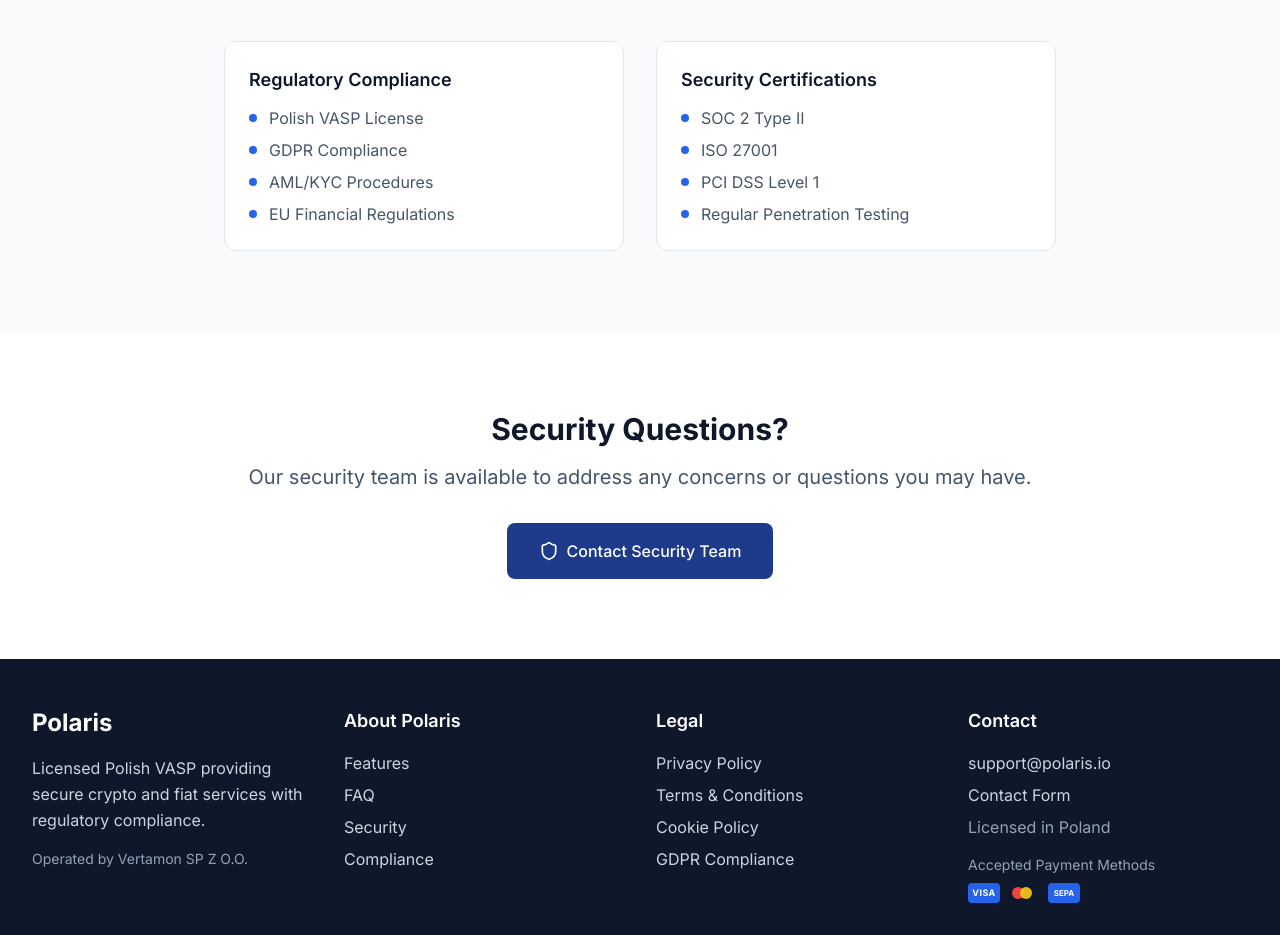
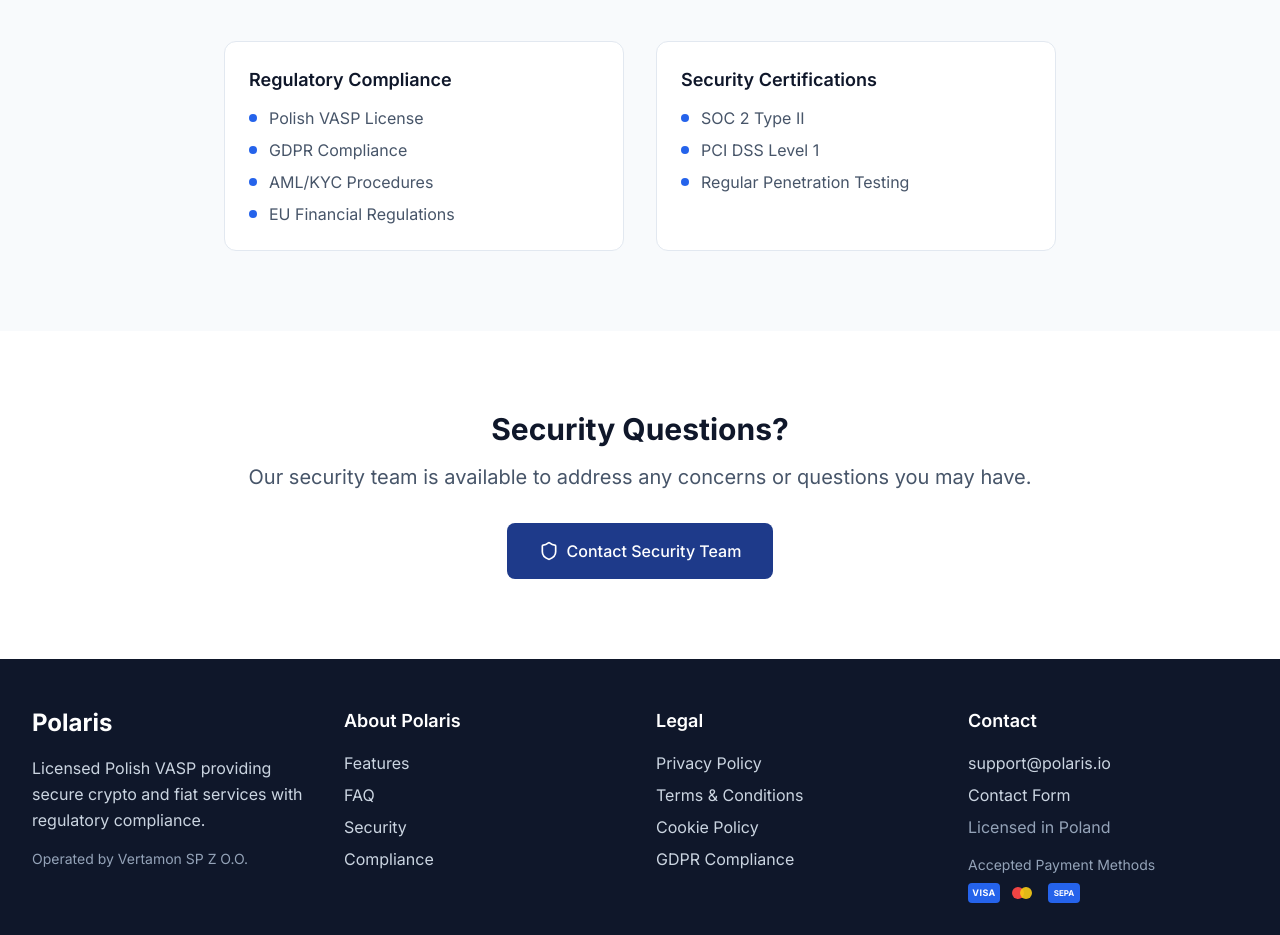
Before and after one commit to iabdulqadeer/polaris-crypto-gateway, a React (Vite) app: page /security in a window 1280 px wide. Shown: the part 1340-2275 px from the top of the page. Built offline with nearby package versions, Linux system fonts and the light colour scheme.

Commit message:
Remove ISO 27001 from Security Certifications
Removed "ISO 27001" from the Security Certifications list in the Compliance & Standards section of the /security page, ensuring the layout remains balanced with the remaining bullet points.

```diff
--- a/src/pages/Security.tsx
+++ b/src/pages/Security.tsx
@@ -1,4 +1,3 @@
-
 import Header from '@/components/Header';
 import Footer from '@/components/Footer';
 import { Shield, Lock, Eye, AlertTriangle, Key, Server } from 'lucide-react';
@@ -105,7 +104,6 @@ const Security = () => {
                 <h3 className="text-lg font-semibold text-secondary-900 mb-3">Security Certifications</h3>
                 <ul className="space-y-2 text-secondary-600">
                   <li className="flex items-center"><div className="w-2 h-2 bg-primary-600 rounded-full mr-3"></div>SOC 2 Type II</li>
-                  <li className="flex items-center"><div className="w-2 h-2 bg-primary-600 rounded-full mr-3"></div>ISO 27001</li>
                   <li className="flex items-center"><div className="w-2 h-2 bg-primary-600 rounded-full mr-3"></div>PCI DSS Level 1</li>
                   <li className="flex items-center"><div className="w-2 h-2 bg-primary-600 rounded-full mr-3"></div>Regular Penetration Testing</li>
                 </ul>
```
